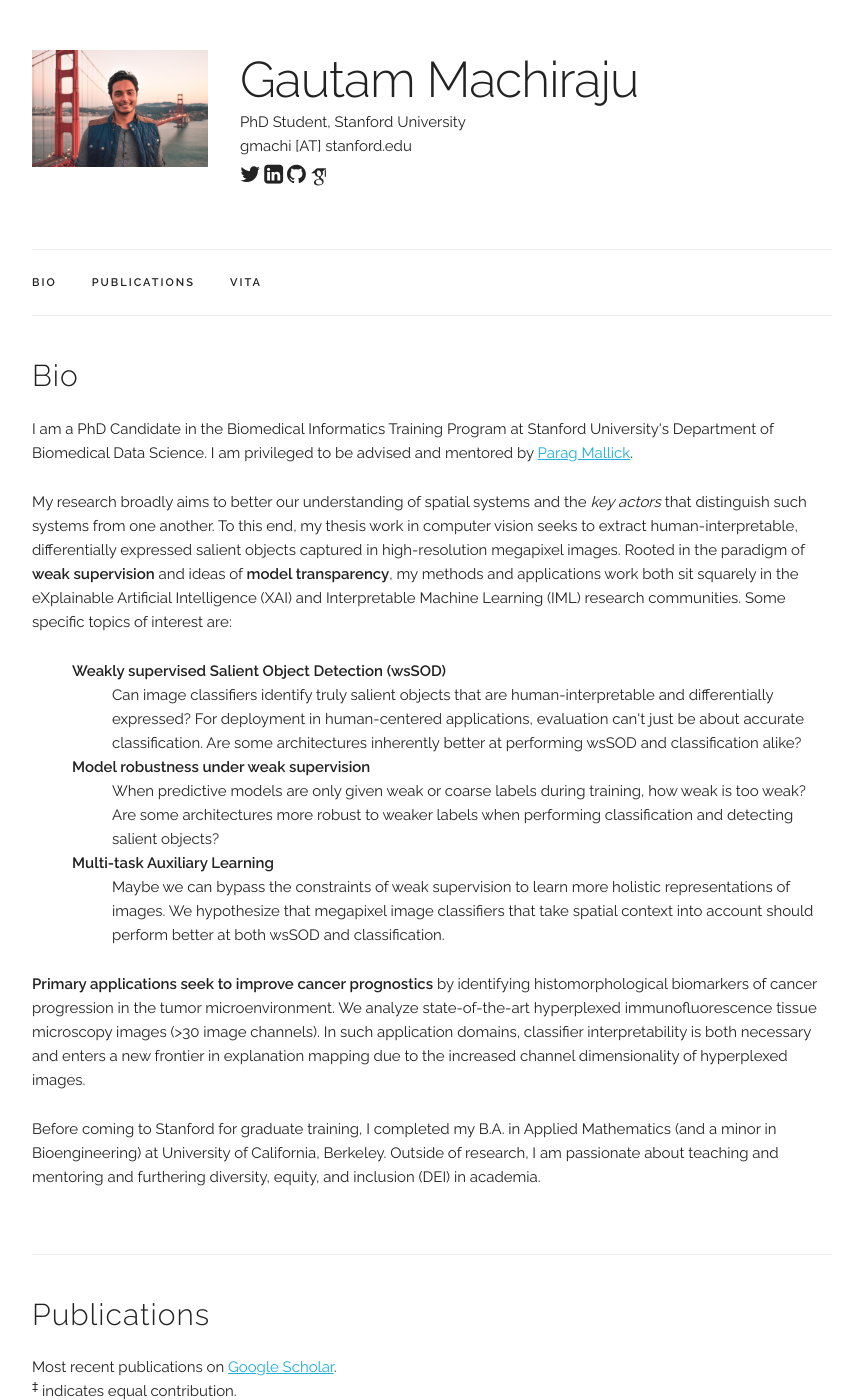
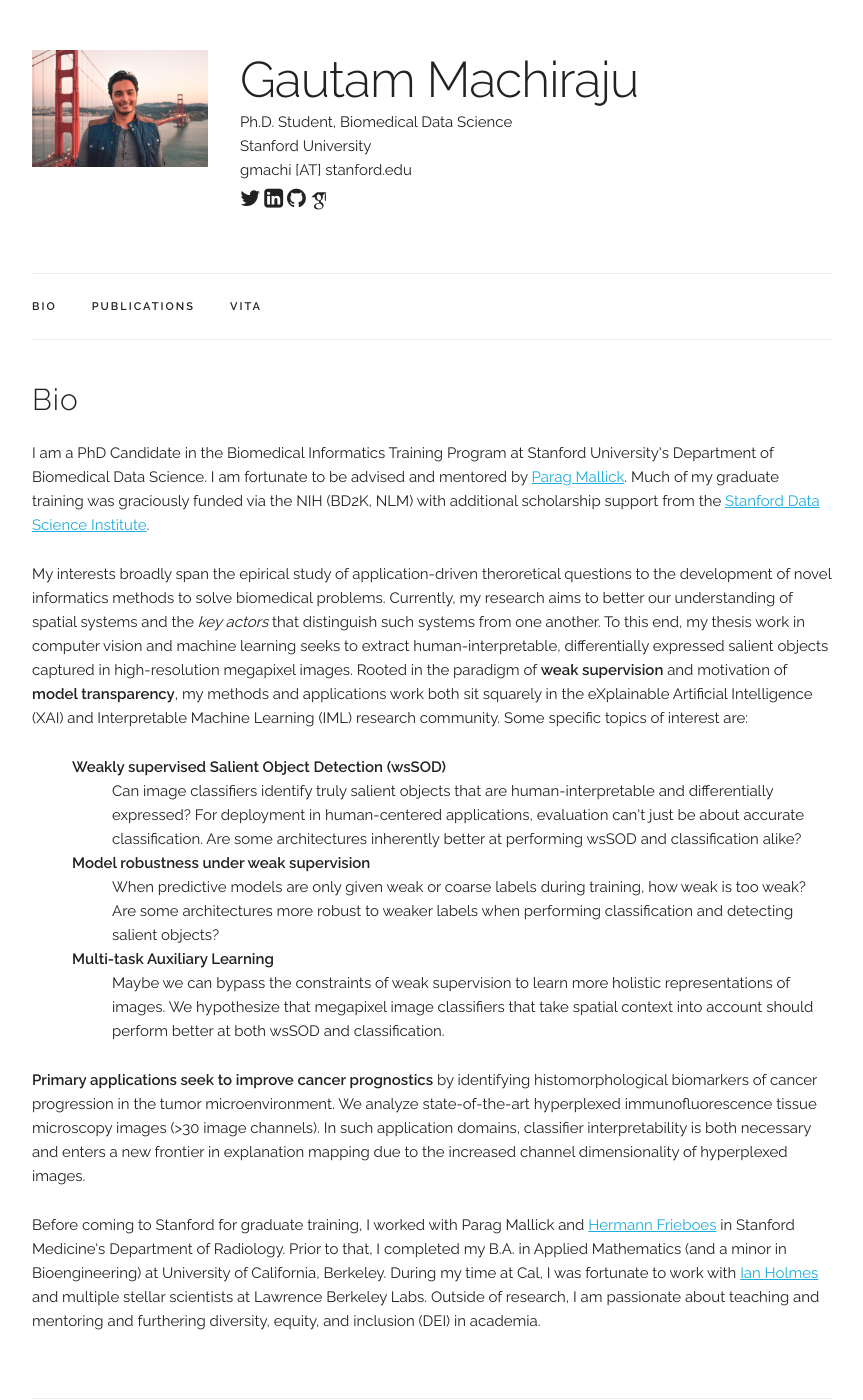
Before and after one commit to gmachiraju/gmachiraju.github.io, a Jekyll site: the page built from index.html, in a window 1280 px wide and 1400 px high. Shown: the whole window, without its empty margins (208-1071 px from the left). Built offline with Jekyll 4.4.1, drawn with Linux system fonts in a browser that asks for light colours; some web fonts are replaced; some of the changed text lies outside the part shown.

Commit message:
updates for funding, preprints, projects

```diff
--- a/_data/experience.yaml
+++ b/_data/experience.yaml
@@ -9,7 +9,7 @@
 - place: "Canary Center at Stanford"
   time: "Sep 2016 - Aug 2018"
   title: "Bioinformatics Research Assistant"
-  subtitle: "Mathematical modeling of tumors"
+  subtitle: "Mathematical modeling of tumors <br/> & NLP of biomedical literature"
   category: "work"
 
 - place: "Strateos"
--- a/_data/main_info.yaml
+++ b/_data/main_info.yaml
@@ -1,5 +1,5 @@
 name: "Gautam Machiraju"
-title: "PhD Student, Stanford University"
+title: "Ph.D. Student, Biomedical Data Science <br> Stanford University"
 email: "gmachi [AT] stanford.edu"
 profile_pic: "/assets/profile-pics/headshot_ggbridge.jpg"
 twitter: "https://twitter.com/gmachiraju"
--- a/index.html
+++ b/index.html
@@ -6,11 +6,11 @@
 <div class="docs-section" id="bio">
   <h4>Bio</h4>
   <p>
-  I am a PhD Candidate in the Biomedical Informatics Training Program at Stanford University's Department of Biomedical Data Science. I am privileged to be advised and mentored by <a href="http://mallicklab.stanford.edu/" target="_blank">Parag Mallick</a>.
+  I am a PhD Candidate in the Biomedical Informatics Training Program at Stanford University's Department of Biomedical Data Science. I am fortunate to be advised and mentored by <a href="http://mallicklab.stanford.edu/" target="_blank">Parag Mallick</a>. Much of my graduate training was graciously funded via the NIH (BD2K, NLM) with additional scholarship support from the <a href="https://datascience.stanford.edu/programs/stanford-data-science-scholars-program" target="_blank">Stanford Data Science Institute</a>.
   <p>
 
   <p>
-  My research broadly aims to better our understanding of spatial systems and the <i>key actors</i> that distinguish such systems from one another. To this end, my thesis work in computer vision seeks to extract human-interpretable, differentially expressed salient objects captured in high-resolution megapixel images. Rooted in the paradigm of <b>weak supervision</b> and ideas of <b>model transparency</b>, my methods and applications work both sit squarely in the eXplainable Artificial Intelligence (XAI) and Interpretable Machine Learning (IML) research communities. Some specific topics of interest are:
+  My interests broadly span the epirical study of application-driven theroretical questions to the development of novel informatics methods to solve biomedical problems. Currently, my research aims to better our understanding of spatial systems and the <i>key actors</i> that distinguish such systems from one another. To this end, my thesis work in computer vision and machine learning seeks to extract human-interpretable, differentially expressed salient objects captured in high-resolution megapixel images. Rooted in the paradigm of <b>weak supervision</b> and motivation of <b>model transparency</b>, my methods and applications work both sit squarely in the eXplainable Artificial Intelligence (XAI) and Interpretable Machine Learning (IML) research community. Some specific topics of interest are:
     <dl style="PADDING-LEFT: 40px">
     <dt><b>Weakly supervised Salient Object Detection (wsSOD)</b></dt>
     <dd>Can image classifiers identify truly salient objects that are human-interpretable and differentially expressed? For deployment in human-centered applications, evaluation can't just be about accurate classification. Are some architectures inherently better at performing wsSOD and classification alike? </dd>
@@ -27,16 +27,17 @@
   </p>
 
   <p>
-    Before coming to Stanford for graduate training, I completed my B.A. in Applied Mathematics (and a minor in Bioengineering) at University of California, Berkeley. Outside of research, I am passionate about teaching and mentoring and furthering diversity, equity, and inclusion (DEI) in academia.
+    Before coming to Stanford for graduate training, I worked with Parag Mallick and <a href="https://louisville.edu/medicine/research/cancer/hbfrie01" target="_blank">Hermann Frieboes</a> in Stanford Medicine's Department of Radiology. Prior to that, I completed my B.A. in Applied Mathematics (and a minor in Bioengineering) at University of California, Berkeley. During my time at Cal, I was fortunate to work with <a href="https://ihh.github.io/" target="_blank">Ian Holmes</a> and multiple stellar scientists at Lawrence Berkeley Labs. Outside of research, I am passionate about teaching and mentoring and furthering diversity, equity, and inclusion (DEI) in academia.
   </p>
 </div>
 
 
 <!-- ========== PUBLICATIONS ========== -->
 <div class="docs-section" id="publications">
-  <h4>Publications</h4>
+  <h4>Preprints & Publications</h4>
 
-  <p>Most recent publications on <a href="{{ site.data.main_info.google_scholar }}" target="_blank">Google Scholar</a>.<br/>
+  <p>While my current research focuses on computer vision, I've been fortunate to work in several informatics methods (and biomedical application) domains:  graph representation learning (protein function prediction), ML for large-scale deployment (clinical decision support via the EHR, global health monitoring with satellite imagery), time series forecasting and anomaly detection (of multi-omics & wearbles), factorization methods (multi-omics & wearables data integration), and natural language processing and meta-analysis (of biomedical literature).
+  <br/><br/>Most recent publications on <a href="{{ site.data.main_info.google_scholar }}" target="_blank">Google Scholar</a>.<br/>
   <sup>‡</sup> indicates equal contribution.<br/>
   <sup>§</sup> indicates authorship associated with consortium.
   </p>
```
Also changed, not shown: other parts of index.html (+1 -1 lines), _data/publications.yaml (+12 -0 lines), 4 other files.
